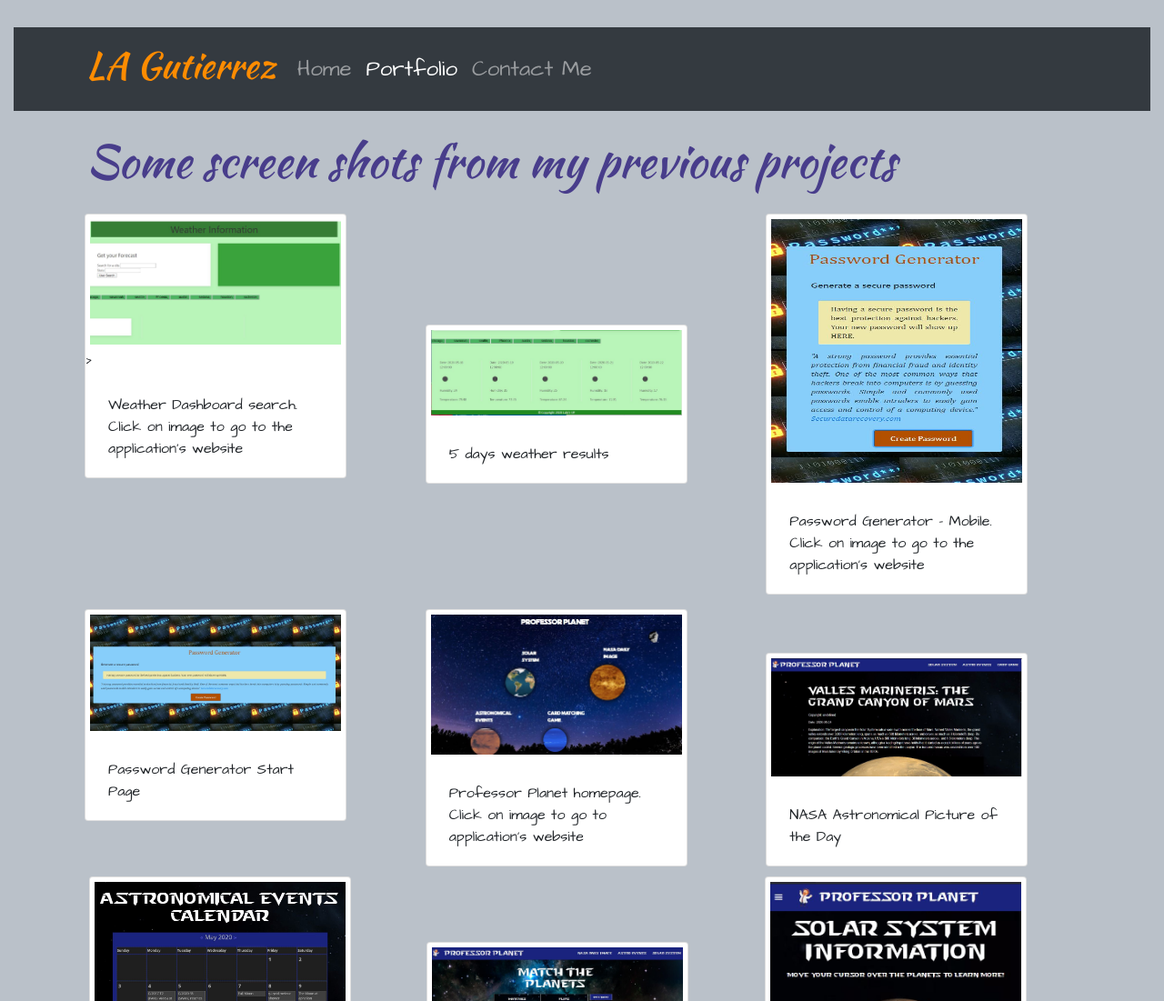
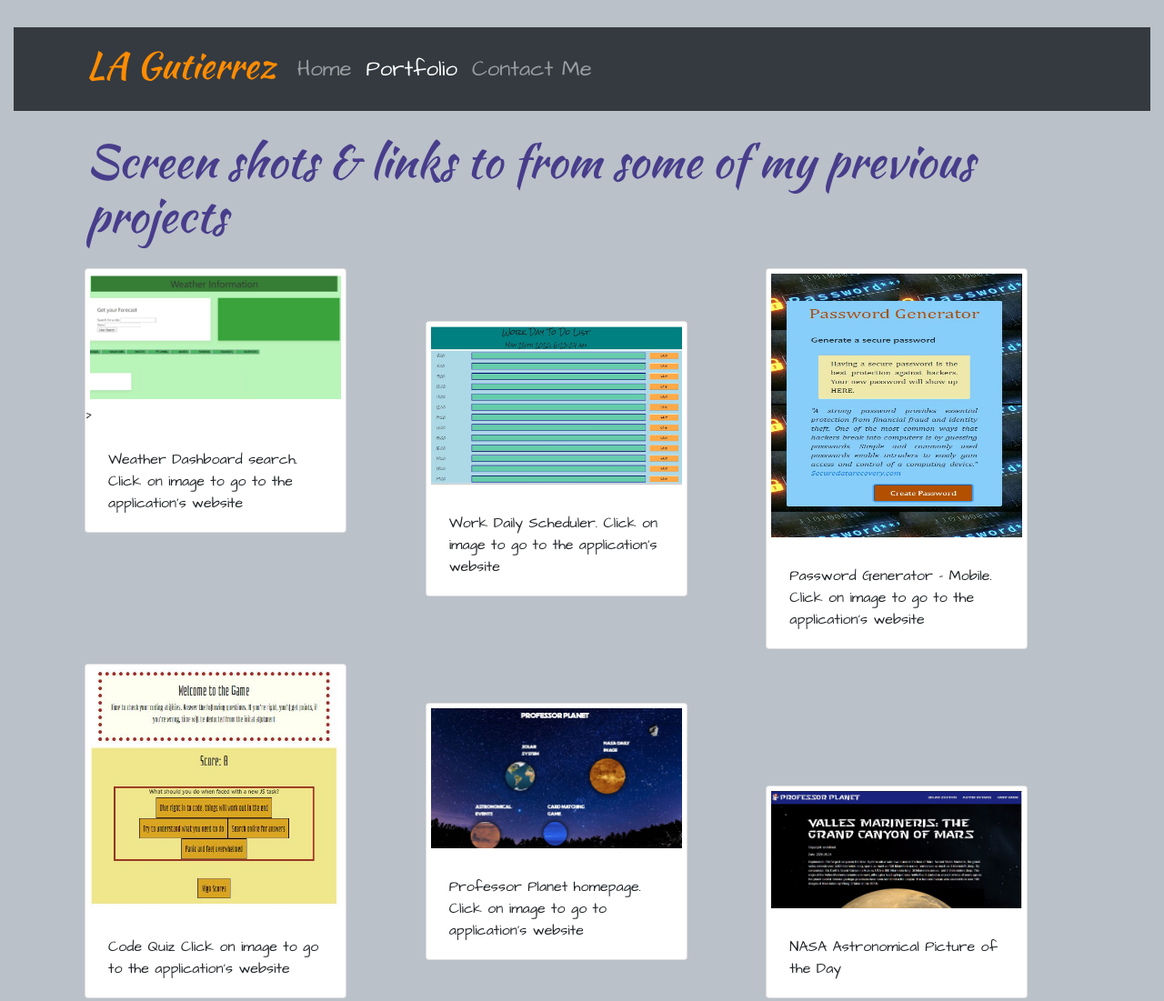
Before and after one commit to lalaggv2/updated-portfolio, a plain HTML site: page portfolio.html in a window 1280 px wide. Shown: the top 1101 px of the page at 91% size. Drawn offline with nearby package versions, Linux system fonts and the light colour scheme.

Commit message:
changing pics

```diff
--- a/portfolio.html
+++ b/portfolio.html
@@ -68,7 +68,7 @@
       <!--start with images of food-->
 
       <div class="container">
-        <h1>Some screen shots from my previous projects</h1>
+        <h1>Screen shots & links to from some of my previous projects</h1>
         <div class="row">
           <div class="col align-self-start">
             <div class="card" style="width: 18rem;">
@@ -82,13 +82,15 @@
           </div>
           <div class="col align-self-center">
             <div class="card" style="width: 18rem;">
+              <a href="https://lalaggv2.github.io/scheduler">
               <img
                 class="card-img-top"
-                src="./assets/images/5days.JPG"
-                alt="5 days weather results"
-              />
+                src="./assets/images/start.JPG"
+                alt="Work scheduler"
+              /></a>
               <div class="card-body">
-                <p class="card-text">5 days weather results</p>
+                <p class="card-text">Work Daily Scheduler.
+                  Click on image to go to the application's website</p>
               </div>
             </div>
           </div>
@@ -114,13 +116,15 @@
         <div class="row">
           <div class="col align-self-start">
             <div class="card" style="width: 18rem;">
+             <a href="https://lalaggv2.github.io/code-quiz/">
               <img
                 class="card-img-top"
-                src="./assets/images/first page.JPG"
-                alt="Password Generator"
-              />
+                src="./assets/images/image-codequiz1.JPG"
+                alt="Code Quiz"
+              /></a>
               <div class="card-body">
-                <p class="card-text">Password Generator Start Page</p>
+                <p class="card-text">Code Quiz
+                  Click on image to go to the application's website</p>
               </div>
             </div>
           </div>
```
Also changed, not shown: index.html (+8 -0 lines), assets/images/image-codequiz1.JPG (added), assets/images/start.JPG (added).
